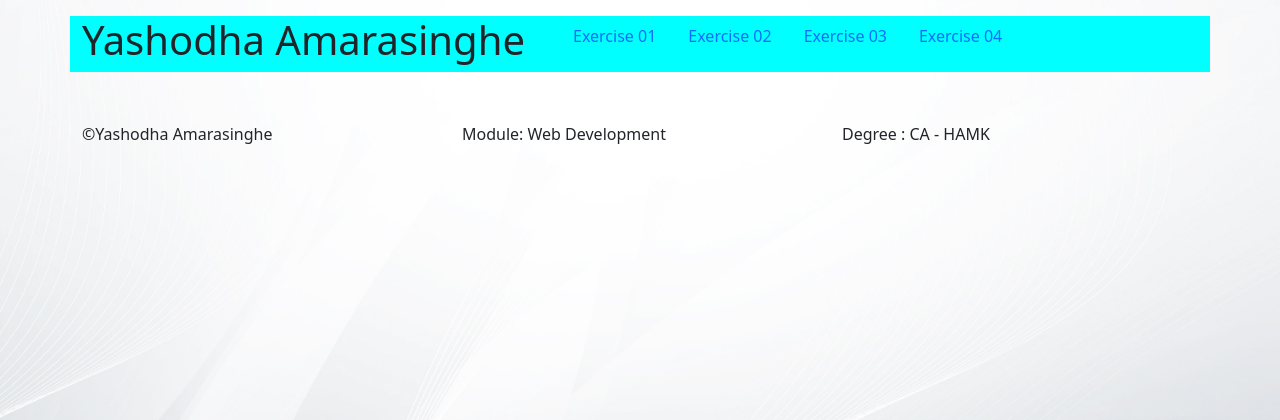
After one commit to Yashodha8890/src, a PHP site: page /individual_tasks/ex2.php in a window 1280 px wide. The commit adds this page. Shown: the top 420 px of the page. Run offline with PHP 8.4, Linux system fonts and the light colour scheme.

Commit message:
Done ex2. Added universal header & footer to ex1.

```diff
--- /dev/null
+++ b/individual_tasks/ex2.php
@@ -0,0 +1,6 @@
+<?php $title = "Exercise 02" ;
+ include 'header.php' ?>
+
+
+
+<?php include 'footer.php' ?>
--- /dev/null
+++ b/individual_tasks/footer.php
@@ -0,0 +1,18 @@
+<footer>
+    <div class="row">
+        <div class = "col-sm-4">
+            <p>&copy;Yashodha Amarasinghe</p>
+        </div>
+        <div class = "col-sm-4">
+            <p>Module: Web Development</p>
+        </div>
+        <div class = "col-sm-4">
+            <p>Degree : CA - HAMK</p>
+        </div>
+    </div>
+
+
+</footer>
+
+</div>
+</div>
--- /dev/null
+++ b/individual_tasks/header.php
@@ -0,0 +1,37 @@
+<!DOCTYPE html>
+<html lang="en">
+<head>
+    <meta charset="UTF-8">
+    <meta name="viewport" content="width=device-width, initial-scale=1.0">
+    <!-- <title>Bootstrap example</title> -->
+    <title>
+        <?php echo $title;
+        ?>
+    </title>
+
+    <link href="https://cdn.jsdelivr.net/npm/bootstrap@5.3.2/dist/css/bootstrap.min.css" rel="stylesheet" integrity="sha384-T3c6CoIi6uLrA9TneNEoa7RxnatzjcDSCmG1MXxSR1GAsXEV/Dwwykc2MPK8M2HN" crossorigin="anonymous">
+    <link rel="stylesheet" href="styles.css">
+</head>
+<body>
+    <div class = "container"> <!--Container-->
+        <div class = "row">
+            <div class = "col-sm-5 container-navigation">
+                <h1>Yashodha Amarasinghe</h1>
+            </div>
+            <div class= "col-sm-7 container-navigation">
+                <ul class="nav">
+                    <li class="nav-item">
+                      <a class="nav-link active" aria-current="page" href="ex1.php">Exercise 01</a>
+                    </li>
+                    <li class="nav-item">
+                      <a class="nav-link" href="ex2.php">Exercise 02</a>
+                    </li>
+                    <li class="nav-item">
+                      <a class="nav-link" href="#">Exercise 03</a>
+                    </li>
+                    <li class="nav-item">
+                      <a class="nav-link" href="#">Exercise 04</a>
+                    </li>
+                  </ul>
+            </div>
+        </div>
--- /dev/null
+++ b/individual_tasks/styles.css
@@ -0,0 +1,38 @@
+.container-navigation
+{
+    background-color: aqua;
+}
+
+body
+{
+    background-image: url(images/background-image.jpg);
+    width: 1200px;
+    margin: 16px auto;
+    background-size: cover;
+}
+
+footer
+{
+    padding-top: 50px;
+
+}
+
+.nav :hover
+{
+    background-color: lightblue;
+    color: black;
+    outline: blue;
+    text-decoration: underline;
+}
+
+.btn
+{
+    background-color: cadetblue;
+    color: black;
+}
+
+.btn:hover
+{
+    background-color: rgb(6, 66, 68);
+    color: #ffffff;
+}
```
Also changed, not shown: individual_tasks/ex1.php (+6 -2 lines), individual_tasks/images/background-image.jpg (added).
